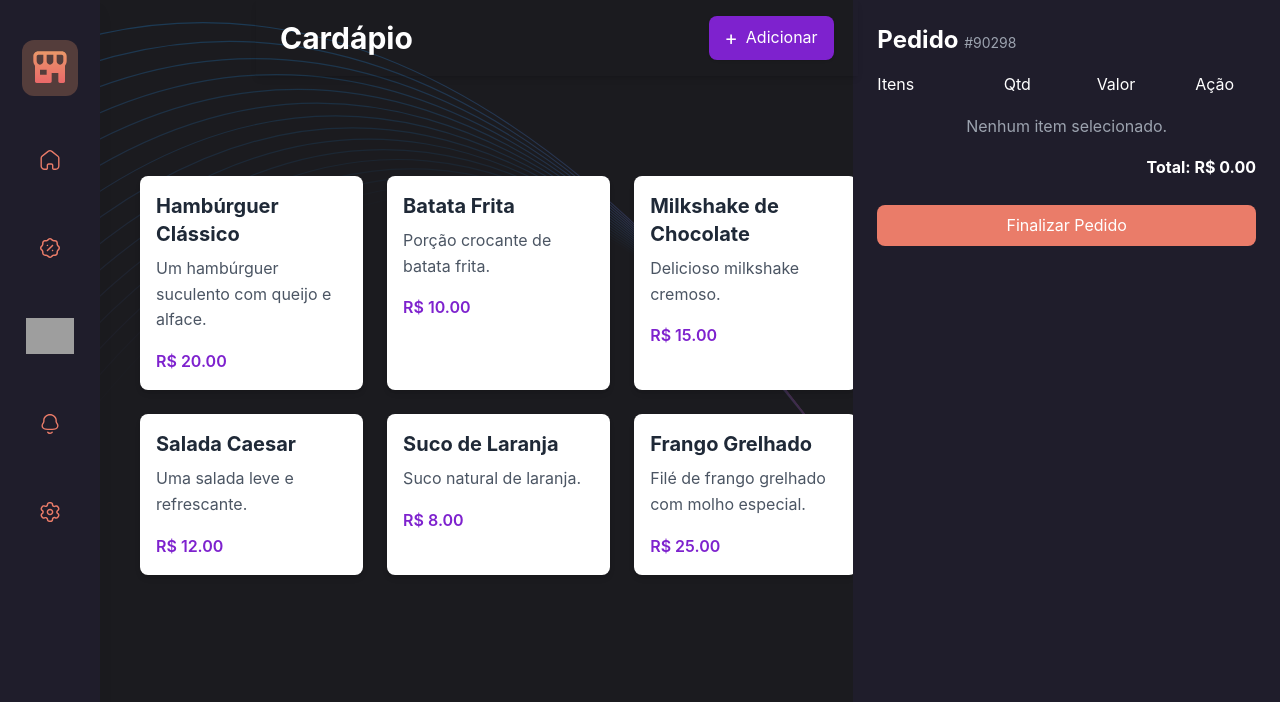
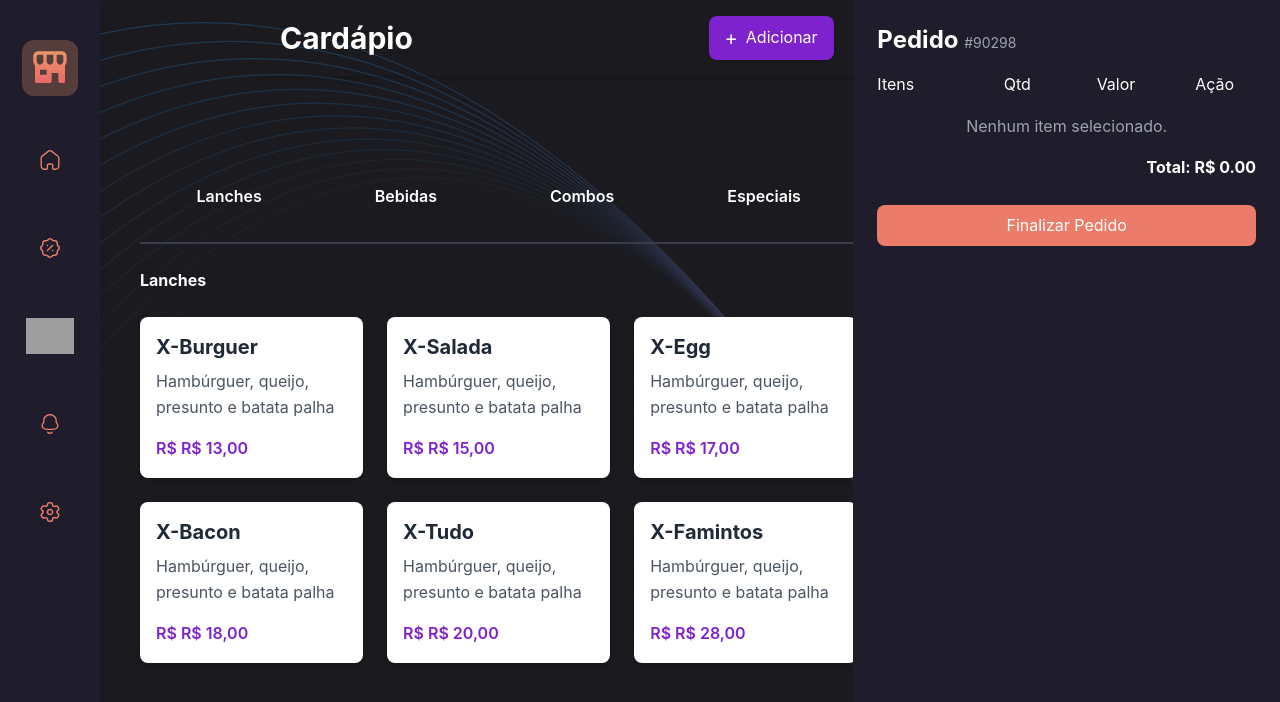
Before and after one commit to mdsreq-fga-unb/2024.2-T01-FamintosBurguer, a React (Vite) app in the folder aplicacao/src/renderer/: page /cardapio in a window 1280 px wide. Shown: the top 702 px of the page. Built offline with nearby package versions, Linux system fonts and the light colour scheme; grey boxes are pictures that could not be loaded.

Commit message:
Resolver conflitos e combinar mudanças no Cardapio.tsx

```diff
--- a/aplicacao/src/renderer/src/pages/Cardapio.tsx
+++ b/aplicacao/src/renderer/src/pages/Cardapio.tsx
@@ -73,44 +73,55 @@ const Cardapio = (): JSX.Element => {
     );
   };
 
-  const items = [
-    {
-      id: 1,
-      name: 'Hambúrguer Clássico',
-      description: 'Um hambúrguer suculento com queijo e alface.',
-      price: '20.00',
-    },
-    {
-      id: 2,
-      name: 'Batata Frita',
-      description: 'Porção crocante de batata frita.',
-      price: '10.00',
-    },
-    {
-      id: 3,
-      name: 'Milkshake de Chocolate',
-      description: 'Delicioso milkshake cremoso.',
-      price: '15.00',
-    },
-    {
-      id: 4,
-      name: 'Salada Caesar',
-      description: 'Uma salada leve e refrescante.',
-      price: '12.00',
-    },
-    {
-      id: 5,
-      name: 'Suco de Laranja',
-      description: 'Suco natural de laranja.',
-      price: '8.00',
-    },
-    {
-      id: 6,
-      name: 'Frango Grelhado',
-      description: 'Filé de frango grelhado com molho especial.',
-      price: '25.00',
-    },
+  // Estado para controlar a seção ativa
+  const [activeSection, setActiveSection] = useState('lanches');
+
+  // Função para alterar a seção ativa
+  const handleSectionChange = (section: string) => {
+    setActiveSection(section);
+  };
+
+  // Itens do cardápio
+  const lanches = [
+    { id: 1, name: 'X-Burguer', price: 'R$ 13,00', description: 'Hambúrguer, queijo, presunto e batata palha' },
+    { id: 2, name: 'X-Salada', price: 'R$ 15,00', description: 'Hambúrguer, queijo, presunto e batata palha' },
+    { id: 3, name: 'X-Egg', price: 'R$ 17,00', description: 'Hambúrguer, queijo, presunto e batata palha' },
+    { id: 4, name: 'X-Bacon', price: 'R$ 18,00', description: 'Hambúrguer, queijo, presunto e batata palha' },
+    { id: 5, name: 'X-Tudo', price: 'R$ 20,00', description: 'Hambúrguer, queijo, presunto e batata palha' },
+    { id: 6, name: 'X-Famintos', price: 'R$ 28,00', description: 'Hambúrguer, queijo, presunto e batata palha' },
   ];
+
+  const bebidas = [
+    { id: 1, name: 'Coca-Cola', price: 'R$ 5,00', description: 'Refrigerante clássico' },
+    { id: 2, name: 'Guaraná Antártica', price: 'R$ 5,00', description: 'Refrigerante tradicional' },
+    { id: 3, name: 'Suco de Laranja', price: 'R$ 6,00', description: 'Suco natural de laranja' },
+  ];
+
+  const combos = [
+    { id: 1, name: 'Combo X-Burguer + Refrigerante', price: 'R$ 18,00', description: 'Combo com X-Burguer e refrigerante' },
+    { id: 2, name: 'Combo X-Tudo + Suco', price: 'R$ 22,00', description: 'Combo com X-Tudo e suco' },
+  ];
+
+  const especiais = [
+    { id: 1, name: 'X-Famintos Especial', price: 'R$ 30,00', description: 'Hambúrguer especial com molho secreto' },
+    { id: 2, name: 'X-Bacon Deluxe', price: 'R$ 25,00', description: 'Hambúrguer com bacon e cheddar' },
+  ];
+
+  // Função para renderizar os itens da seção ativa
+  const renderItems = () => {
+    switch (activeSection) {
+      case 'lanches':
+        return lanches;
+      case 'bebidas':
+        return bebidas;
+      case 'combos':
+        return combos;
+      case 'especiais':
+        return especiais;
+      default:
+        return lanches;
+    }
+  };
 
   return (
     <div className="flex w-full h-full pt-16">
@@ -132,8 +143,43 @@ const Cardapio = (): JSX.Element => {
           className="mt-24 px-6 overflow-y-auto pb-20"
           style={{ height: `calc(100vh - 6rem - 1rem)` }}
         >
+          <div className="flex justify-around mb-6">
+            <button
+              className="text-white font-semibold py-2 px-4 rounded hover:text-[#ea7c69]"
+              onClick={() => handleSectionChange('lanches')}
+            >
+              Lanches
+            </button>
+            <button
+              className="text-white font-semibold py-2 px-4 rounded hover:text-[#ea7c69]"
+              onClick={() => handleSectionChange('bebidas')}
+            >
+              Bebidas
+            </button>
+            <button
+              className="text-white font-semibold py-2 px-4 rounded hover:text-[#ea7c69]"
+              onClick={() => handleSectionChange('combos')}
+            >
+              Combos
+            </button>
+            <button
+              className="text-white font-semibold py-2 px-4 rounded hover:text-[#ea7c69]"
+              onClick={() => handleSectionChange('especiais')}
+            >
+              Especiais
+            </button>
+          </div>
+
+          <div className="mt-2 mb-6">
+            <hr className="border-t-2 border-[#393C49]" />
+          </div>
+
+          <h2 className="text-800 font-bold text-white mb-6">
+            {activeSection.charAt(0).toUpperCase() + activeSection.slice(1)}
+          </h2>
+
           <div className="grid grid-cols-1 sm:grid-cols-2 lg:grid-cols-3 gap-6">
-            {items.map((item) => (
+            {renderItems().map((item) => (
               <div
                 key={item.id}
                 onClick={() => handleCardClick(item)}
--- /dev/null
+++ b/package.json
@@ -0,0 +1,5 @@
+{
+  "dependencies": {
+    "axios": "^1.7.9"
+  }
+}
```
Also changed, not shown: 1 other file (tests, documents, lock files or other folders).
